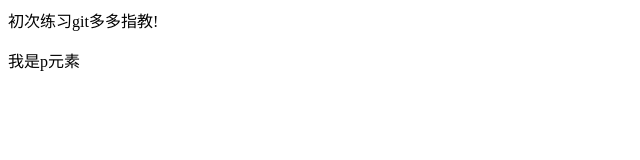
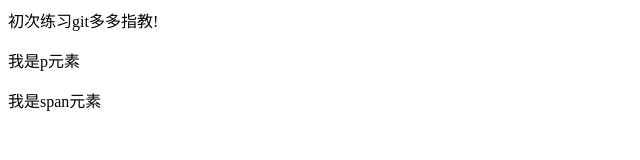
Before and after one commit to ty-hue/git-test, a plain HTML site: page index.html in a window 1280 px wide. Shown: the whole page, without its empty margins (0-640 px from the left). Drawn offline with Linux system fonts and the light colour scheme.

Commit message:
index.html添加了了span元素

```diff
--- a/index.html
+++ b/index.html
@@ -8,5 +8,6 @@
 <body>
   <div>初次练习git多多指教! </div>
   <p>我是p元素</p>
+  <span>我是span元素</span>
 </body>
 </html>
```
